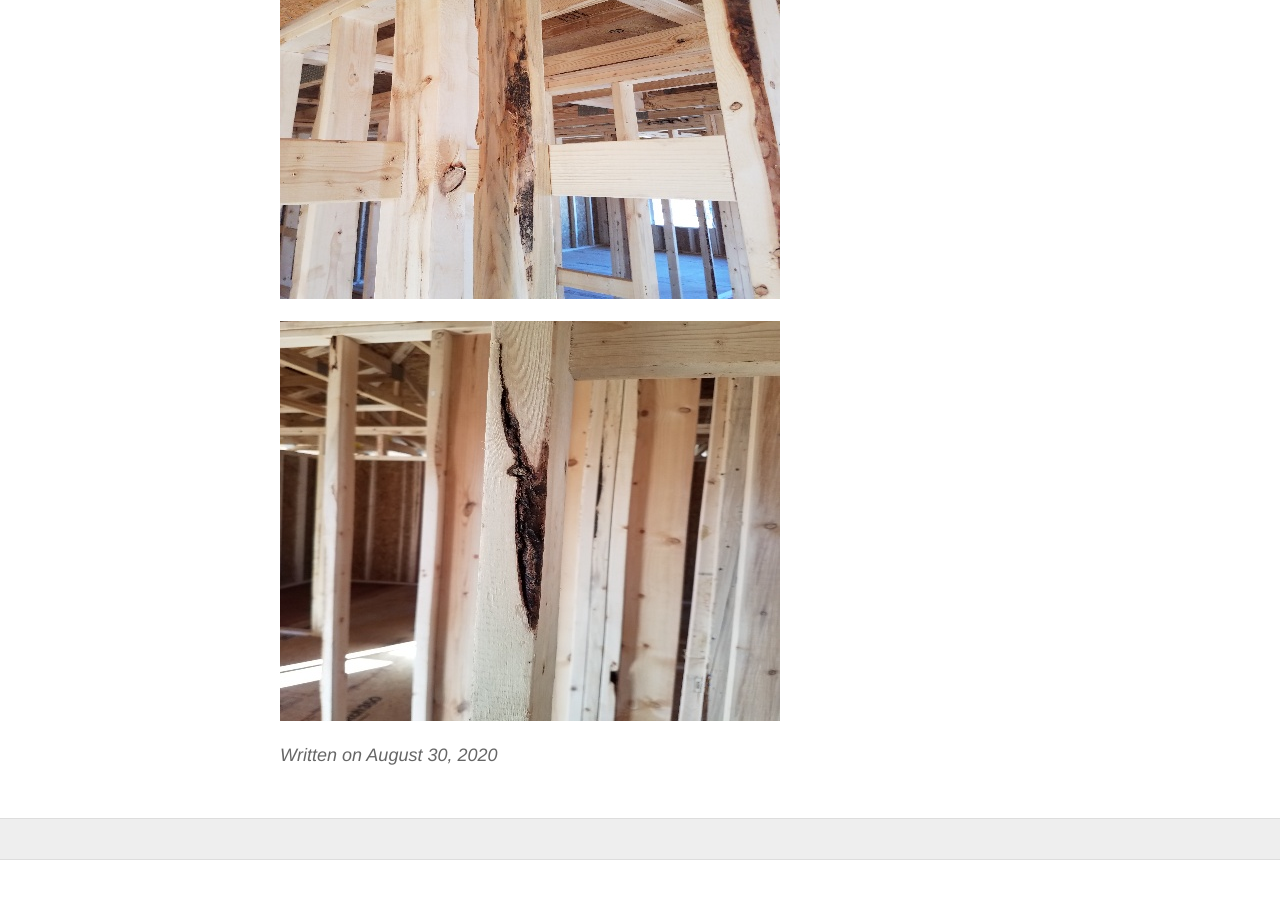
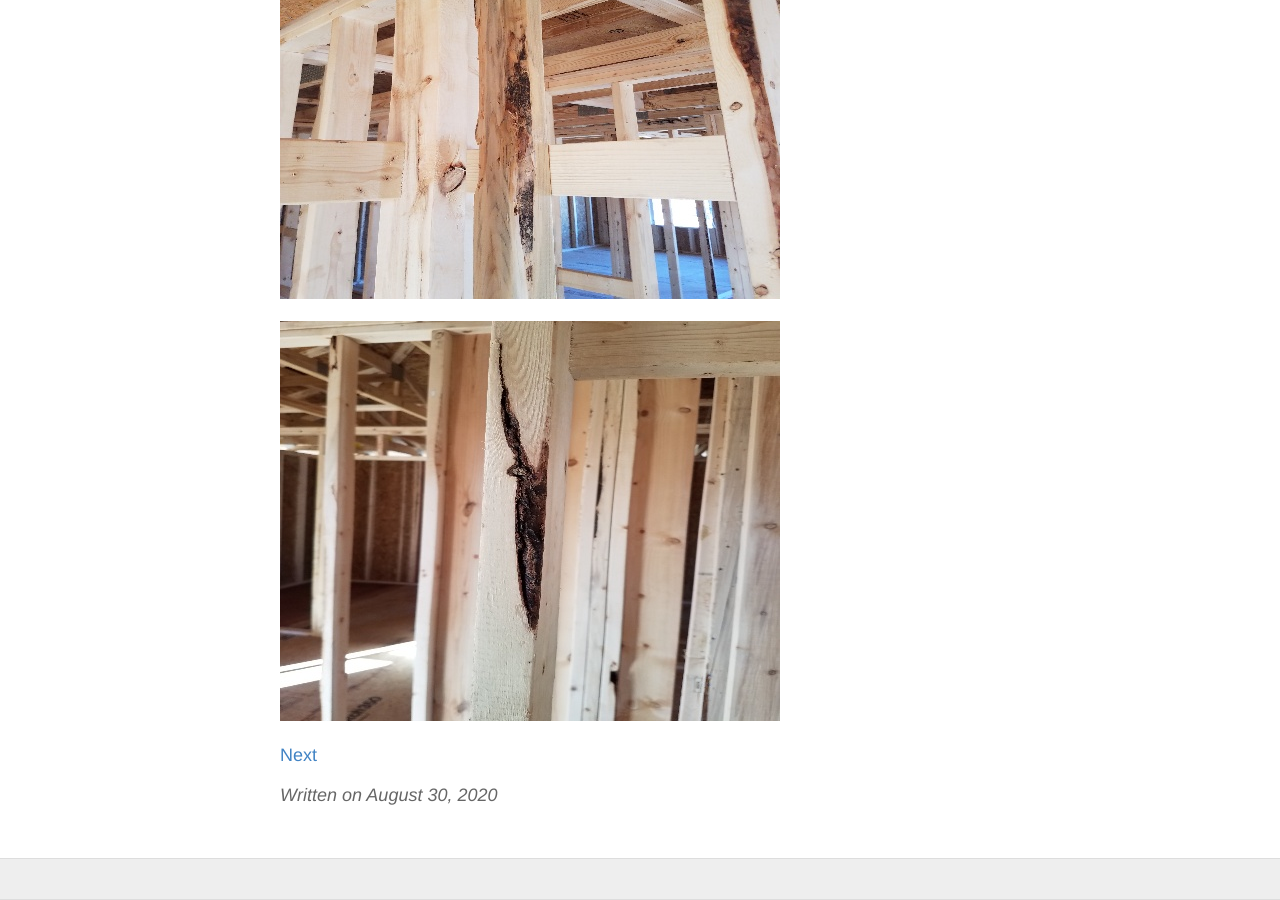
Before and after one commit to gbuk21/General, a Jekyll site: the page built from split1/_posts/2020-08-30-USA housing construction wood quality.md, in a window 1280 px wide and 900 px high, scrolled down 5078 px. Built offline with Jekyll 4.4.1, drawn with Linux system fonts in a browser that asks for light colours; before the commit the page ends 5938 px from its top, so only the background shows below that.

Commit message:
Update 2020-08-30-USA housing construction wood quality.md

```diff
--- a/split1/_posts/2020-08-30-USA housing construction wood quality.md
+++ b/split1/_posts/2020-08-30-USA housing construction wood quality.md
@@ -32,3 +32,6 @@ title: అమెరికా ఇంటి నిర్మాణం - కలప
 <img src="{{ site.baseurl }}/images/USA housing construction wood quality 12.jpg" class="responsive" width="500" height="400" />
 
 <img src="{{ site.baseurl }}/images/USA housing construction wood quality 13.jpg" class="responsive" width="500" height="400" />
+
+
+[Next]({{ site.baseurl }}{% link split1/_posts/2020-08-29-Simply Nature organic 2 Percent milk with DHA from Aldi.md %})
```
